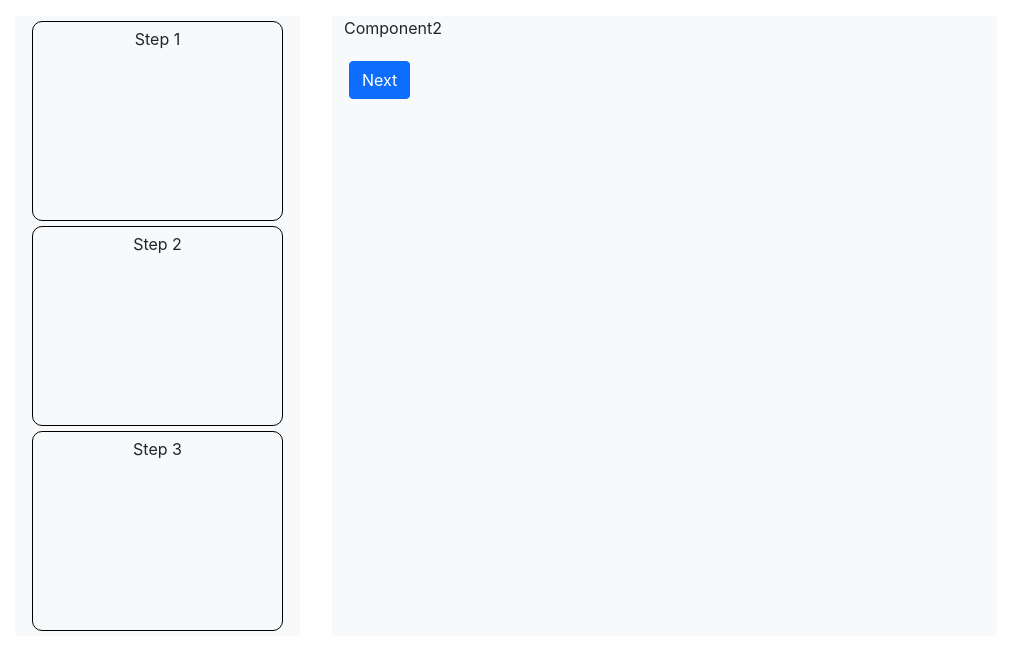
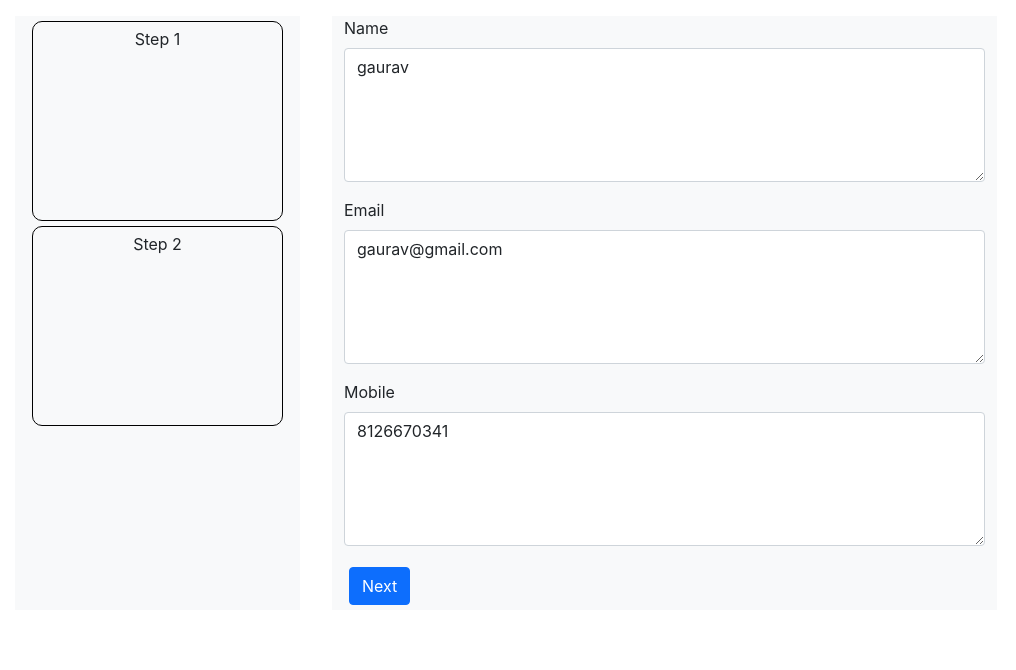
Before and after one commit to gaurav-19/template, a React (Create React App) app: page / in a window 1280 px wide. Shown: the top 670 px of the page, without its empty margins (71-1087 px from the left). Built offline with nearby package versions, Linux system fonts and the light colour scheme.

Commit message:
"new-main" : making and redering component by doc

```diff
--- a/src/App.js
+++ b/src/App.js
@@ -1,12 +1,13 @@
 import './App.scss';
 
+import NewMain from './components/new-main/NewMain';
 import MainComponent from './components/main/MainComponent';
 import NonDisclosureAgreement from './components/NonDisclosureAgreement/NonDisclosureAgreement';
 
 function App() {
   return (
     <div>
-      <MainComponent />
+      <NewMain />
     </div>
   );
 }
--- /dev/null
+++ b/src/components/new-main/FormComponent.js
@@ -0,0 +1,18 @@
+import React from "react";
+
+function FormComponent(props) {
+
+    function onChangeHandler(event){
+        console.log(event.target.value);
+    }
+
+    return (<>
+        <div className="mb-3">
+            <label htmlFor="input" className="form-label">{props.placeholder}</label>
+            <textarea className="form-control" id="input" rows="5"  value={props.value} onChange={ onChangeHandler }></textarea>
+        </div>
+    </>
+    )
+};
+
+export default FormComponent;
--- /dev/null
+++ b/src/components/new-main/NewMain.js
@@ -0,0 +1,106 @@
+import React, { useState } from "react";
+
+import FormComponent from "./FormComponent";
+
+function NewMain() {
+
+    const [step, setStep] = useState(0);
+
+    var doc = [
+        {
+            _id: 101,
+            fields: [
+                {
+                    cid: 2,
+                    title: "Name",
+                    value: "gaurav",
+                },
+                {
+                    cid: 3,
+                    title: "Email",
+                    value: "gaurav@gmail.com"
+                },
+                {
+                    cid: 5,
+                    title: "Mobile",
+                    value: "8126670341"
+                },
+            ]
+        },
+        {
+            _id: 102,
+            fields: [
+                {
+                    cid: 2,
+                    title: "City",
+                    value: "Bulandshahr",
+                },
+                {
+                    cid: 3,
+                    title: "State",
+                    value: "Uttar Pradesh"
+                },
+                {
+                    cid: 5,
+                    title: "Country",
+                    value: "India"
+                },
+            ]
+        }
+    ]
+
+    var component = doc[step].fields.map(element => {
+        return (
+            <FormComponent key={element.cid} placeholder={element.title} value={element.value} />
+        )
+    });
+
+    const thumbnailViewer = doc.map(function (element, index) {
+        return (
+            <div className='thumbnail' key={index} onClick={() => setStep(index)}>
+                <p>Step {index + 1}</p>
+            </div>)
+            ;
+    });
+
+    function goToNextStep() {
+        setStep(prevStep => {
+            return prevStep + 1
+        });
+    }
+
+    function goToPrevStep() {
+        setStep(prevStep => {
+            return prevStep - 1;
+        });
+    }
+
+    return (
+        <div className="container">
+            <div className="row">
+
+                {/* thumbnail */}
+                <div className="col-md-3 m-3 bg-light">
+                    {thumbnailViewer}
+                </div>
+
+                <div className="col-md-7 m-3 bg-light">
+
+                    {/* component */}
+                    {component}
+
+                    {/* buttons  */}
+                    {step > 0 &&
+                        <button className="btn btn-outline-dark" onClick={goToPrevStep}>Back</button>}
+                    {step < doc.length - 1 &&
+                        <button className="btn btn-primary" onClick={goToNextStep}>Next</button>}
+                    {step === doc.length - 1 &&
+                        <button className="btn btn-success" onClick={() => alert('Submitted!')}>Submit</button>}
+
+                </div>
+            </div>
+        </div>
+    )
+};
+
+export default NewMain;
```
